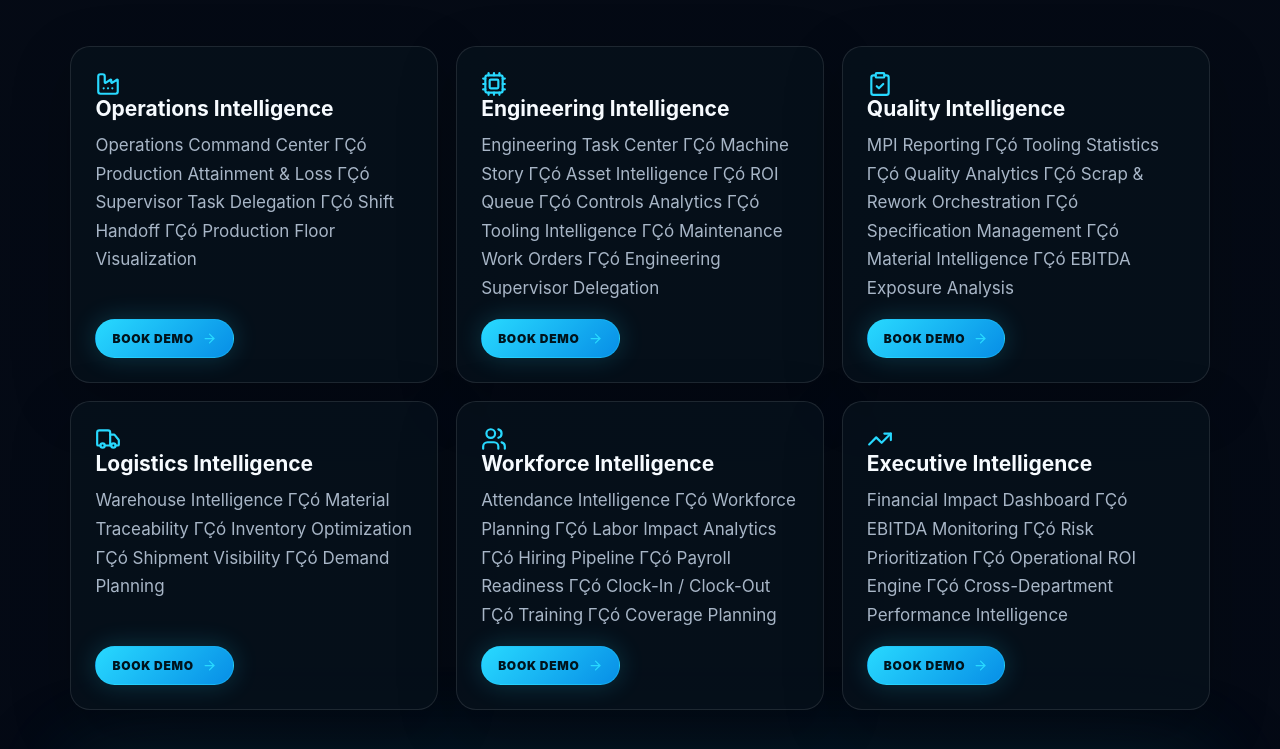
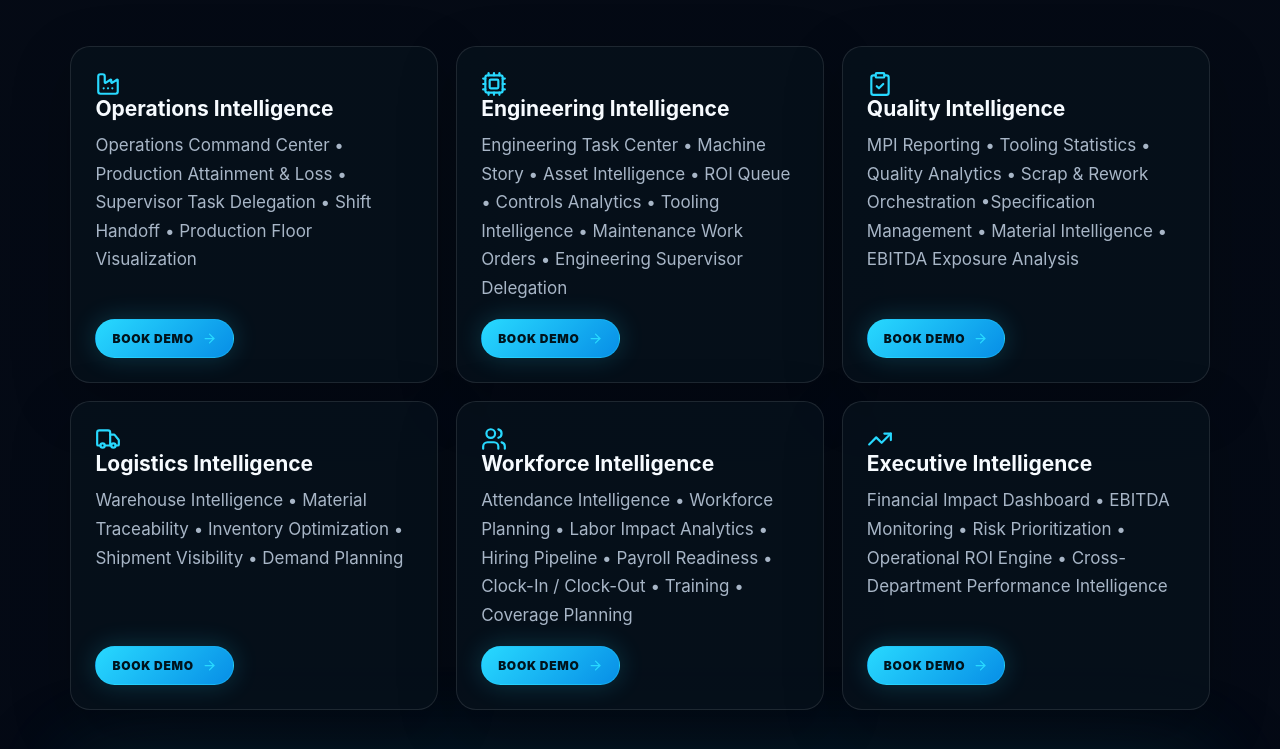
Before and after one commit to sfeagin/MANI-Customer-SIght, a React (Vite) app: page / in a window 1280 px wide. Shown: the part 8640-9389 px from the top of the page. Built offline with nearby package versions, Linux system fonts and the light colour scheme.

Commit message:
Fix text encoding characters

```diff
--- a/src/main.jsx
+++ b/src/main.jsx
@@ -803,32 +803,32 @@ function Platform() {
   const modules = [
     [
       'Operations Intelligence',
-      'Operations Command Center ΓÇó Production Attainment & Loss ΓÇó Supervisor Task Delegation ΓÇó Shift Handoff ΓÇó Production Floor Visualization',
+      'Operations Command Center • Production Attainment & Loss • Supervisor Task Delegation • Shift Handoff • Production Floor Visualization',
       Factory
     ],
     [
       'Engineering Intelligence',
-      'Engineering Task Center ΓÇó Machine Story ΓÇó Asset Intelligence ΓÇó ROI Queue ΓÇó Controls Analytics ΓÇó Tooling Intelligence ΓÇó Maintenance Work Orders ΓÇó Engineering Supervisor Delegation',
+      'Engineering Task Center • Machine Story • Asset Intelligence • ROI Queue • Controls Analytics • Tooling Intelligence • Maintenance Work Orders • Engineering Supervisor Delegation',
       Cpu
     ],
     [
       'Quality Intelligence',
-      'MPI Reporting ΓÇó Tooling Statistics ΓÇó Quality Analytics ΓÇó Scrap & Rework Orchestration ΓÇó Specification Management ΓÇó Material Intelligence ΓÇó EBITDA Exposure Analysis',
+      'MPI Reporting • Tooling Statistics • Quality Analytics • Scrap & Rework Orchestration •Specification Management • Material Intelligence • EBITDA Exposure Analysis',
       ClipboardCheck
     ],
     [
       'Logistics Intelligence',
-      'Warehouse Intelligence ΓÇó Material Traceability ΓÇó Inventory Optimization ΓÇó Shipment Visibility ΓÇó Demand Planning',
+      'Warehouse Intelligence • Material Traceability • Inventory Optimization • Shipment Visibility • Demand Planning',
       Truck
     ],
     [
       'Workforce Intelligence',
-      'Attendance Intelligence ΓÇó Workforce Planning ΓÇó Labor Impact Analytics ΓÇó Hiring Pipeline ΓÇó Payroll Readiness ΓÇó Clock-In / Clock-Out ΓÇó Training ΓÇó Coverage Planning',
+      'Attendance Intelligence • Workforce Planning • Labor Impact Analytics • Hiring Pipeline • Payroll Readiness • Clock-In / Clock-Out • Training • Coverage Planning',
       Users
     ],
     [
       'Executive Intelligence',
-      'Financial Impact Dashboard ΓÇó EBITDA Monitoring ΓÇó Risk Prioritization ΓÇó Operational ROI Engine ΓÇó Cross-Department Performance Intelligence',
+      'Financial Impact Dashboard • EBITDA Monitoring • Risk Prioritization • Operational ROI Engine • Cross-Department Performance Intelligence',
       TrendingUp
     ]
   ];
@@ -1031,7 +1031,7 @@ function WhoItsFor() {
       image: asset('plant leadership.jpg')
     },
     {
-      title: 'COO ΓÇó CEO ΓÇó CFO',
+      title: 'COO • CEO • CFO',
       copy: 'Track EBITDA impact, monitor operational risk, and delegate action across facilities.',
       image: asset('ceo.jpg')
     }
```
